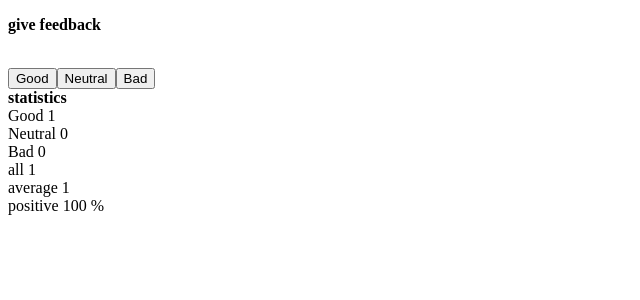
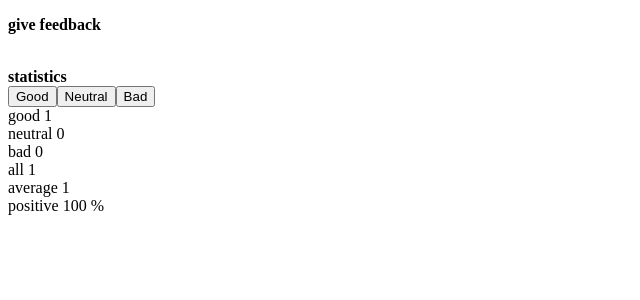
Before and after one commit to Djisu/unicafe, a React (Create React App) app: page / in a window 1280 px wide. Both pictures are taken after a click on the button "Good". Shown: the top 300 px of the page, without its empty margins (0-640 px from the left). Built offline with nearby package versions, Linux system fonts and the light colour scheme.

Commit message:
Individual statistic added

```diff
--- a/src/index.js
+++ b/src/index.js
@@ -6,10 +6,14 @@ import ReactDOM from 'react-dom'
     if (props.good > 0 || props.neutral > 0 || props.bad > 0) {
         return (
             <div>
-                <strong>statistics</strong><br />
-                Good <span>{props.good}</span><br />
+                {/* Good <span>{props.good}</span><br />
                 Neutral <span>{props.neutral}</span><br />
-                Bad <span>{props.bad}</span><br />
+                Bad <span>{props.bad}</span><br />  */}
+
+                <Statistic text="good" value ={props.good} />
+                <Statistic text="neutral" value ={props.neutral} />
+                <Statistic text="bad" value ={props.bad} />
+
                 all <span>{props.good + props.bad + props.neutral}</span><br />
                 average  <span>{((props.good * 1) + (props.bad * -1) + (props.neutral * 0))/(props.good + props.bad + props.neutral)}</span><br />
                 positive  <span>{(props.good/(props.good + props.bad + props.neutral)) * 100} %</span><br />
@@ -18,7 +22,14 @@ import ReactDOM from 'react-dom'
     } else {
         return (<p> No feedback given</p>)
     }
+  }
 
+  const Statistic = (props) => {
+        return (
+            <div>
+                {props.text} <span>{props.value}</span><br />
+            </div>
+        )
   }
 
   const Button = ({ onClick, text }) => (
@@ -53,10 +64,11 @@ const App = () => {
       <button onClick={handleNeutralClick}>Neutral</button>
       <button onClick={handleBadClick}>Bad</button> */}
 
+      <strong>statistics</strong><br />
+
       <Button onClick={handleGoodClick} text='Good' />
       <Button onClick={handleNeutralClick} text='Neutral' />
       <Button onClick={handleBadClick} text='Bad' />
-
       <Statistics good={good} neutral={neutral} bad={bad} />
 
     </div>
```
